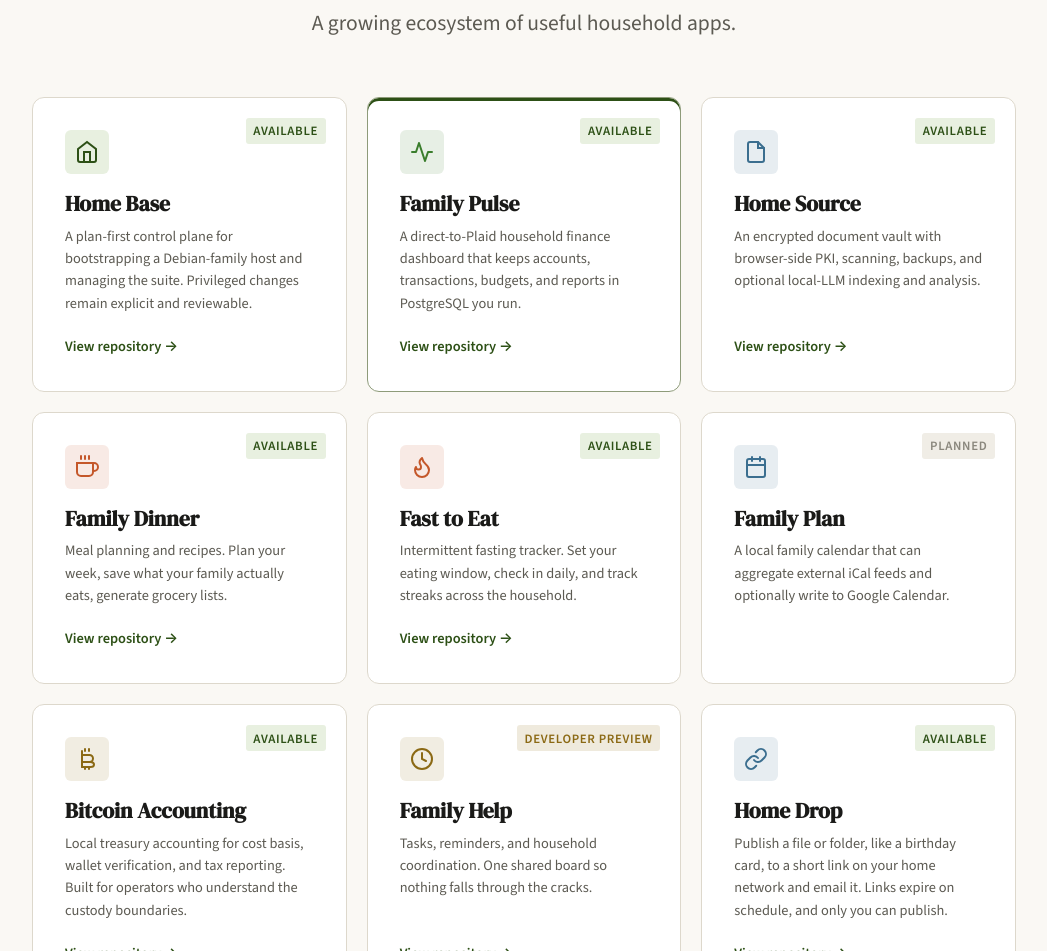
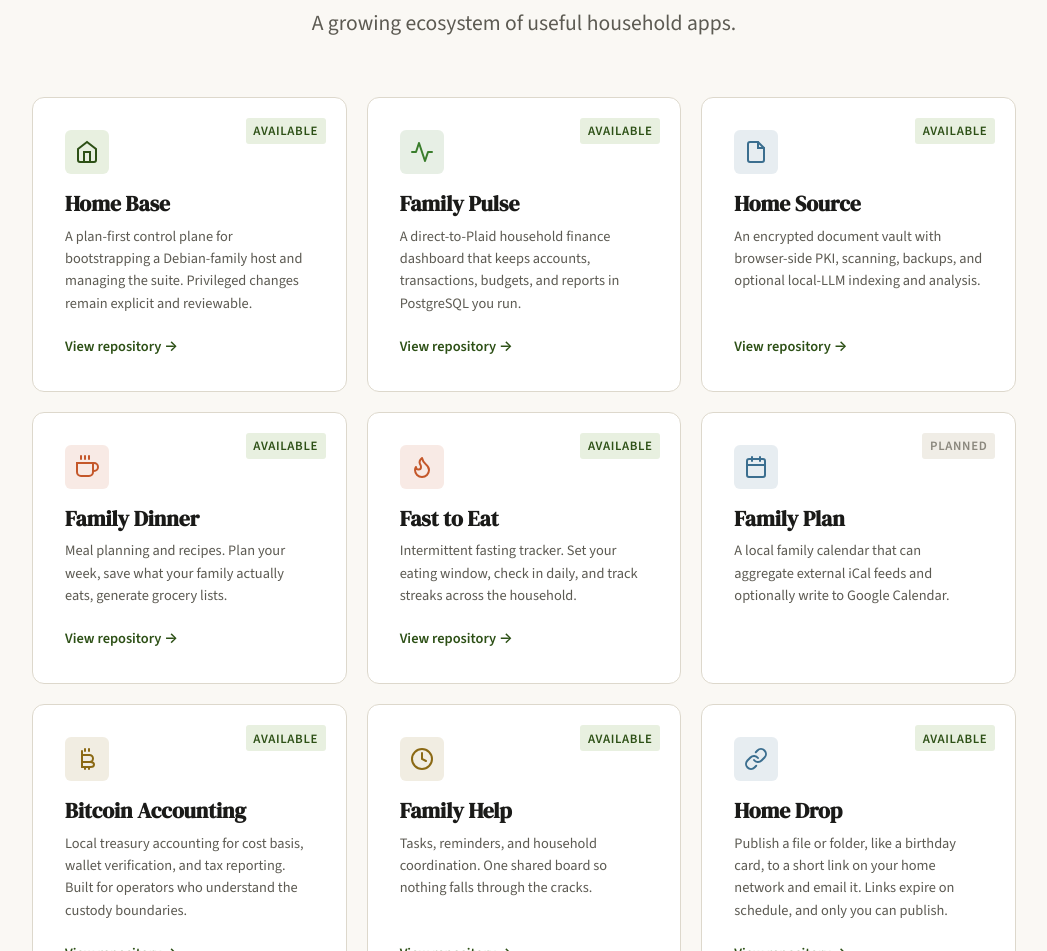
Before and after one commit to eforbell/sovereignhome-web, a website: page content/index.html in a window 1280 px wide. Shown: the part 3064-4015 px from the top of the page, without its empty margins (116-1163 px from the left). Drawn offline with nearby package versions, Linux system fonts and the light colour scheme.

Commit message:
Remove Pulse as featured (green border). Mark Family Help as available.

```diff
--- a/content/index.html
+++ b/content/index.html
@@ -182,7 +182,7 @@
         <span class="app-card-cta">View repository →</span>
       </a>
 
-      <a class="app-card app-card-featured reveal" href="https://github.com/eforbell/familyPulse" target="_blank" rel="noopener noreferrer">
+      <a class="app-card reveal" href="https://github.com/eforbell/familyPulse" target="_blank" rel="noopener noreferrer">
         <span class="badge badge-available">Available</span>
         <div class="app-card-icon icon-bg-success">
           <svg width="24" height="24" viewBox="0 0 24 24" fill="none" stroke="var(--color-success)" stroke-width="2" stroke-linecap="round" stroke-linejoin="round" aria-hidden="true"><polyline points="22 12 18 12 15 21 9 3 6 12 2 12"/></svg>
@@ -247,7 +247,7 @@
       </a>
 
       <a class="app-card reveal" href="https://github.com/eforbell/familyHelp" target="_blank" rel="noopener noreferrer">
-        <span class="badge badge-preview">Developer Preview</span>
+        <span class="badge badge-available">Available</span>
         <div class="app-card-icon icon-bg-secondary">
           <svg width="24" height="24" viewBox="0 0 24 24" fill="none" stroke="var(--color-secondary)" stroke-width="2" stroke-linecap="round" aria-hidden="true"><circle cx="12" cy="12" r="10"/><path d="M12 6v6l4 2"/></svg>
         </div>
```
